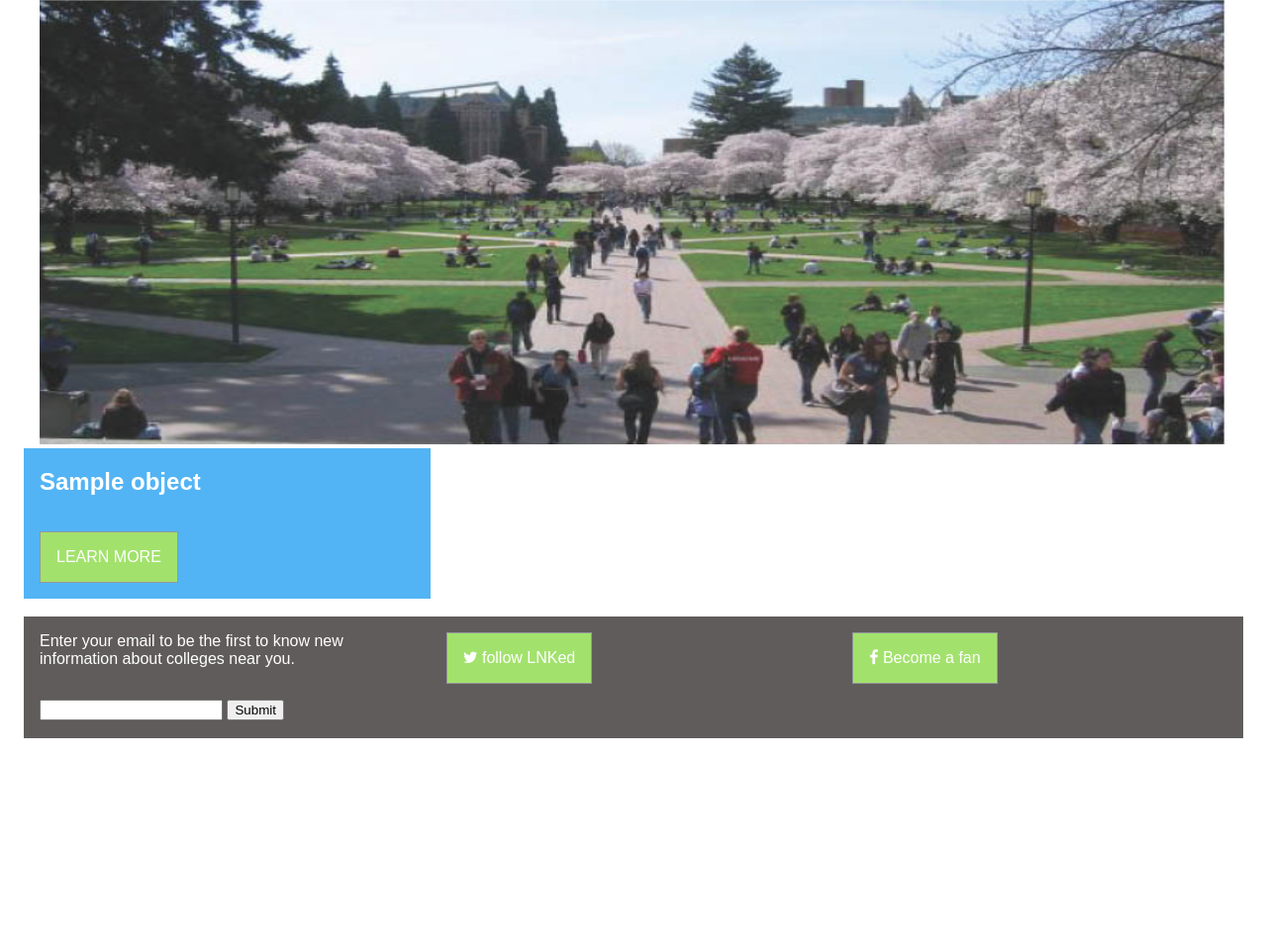
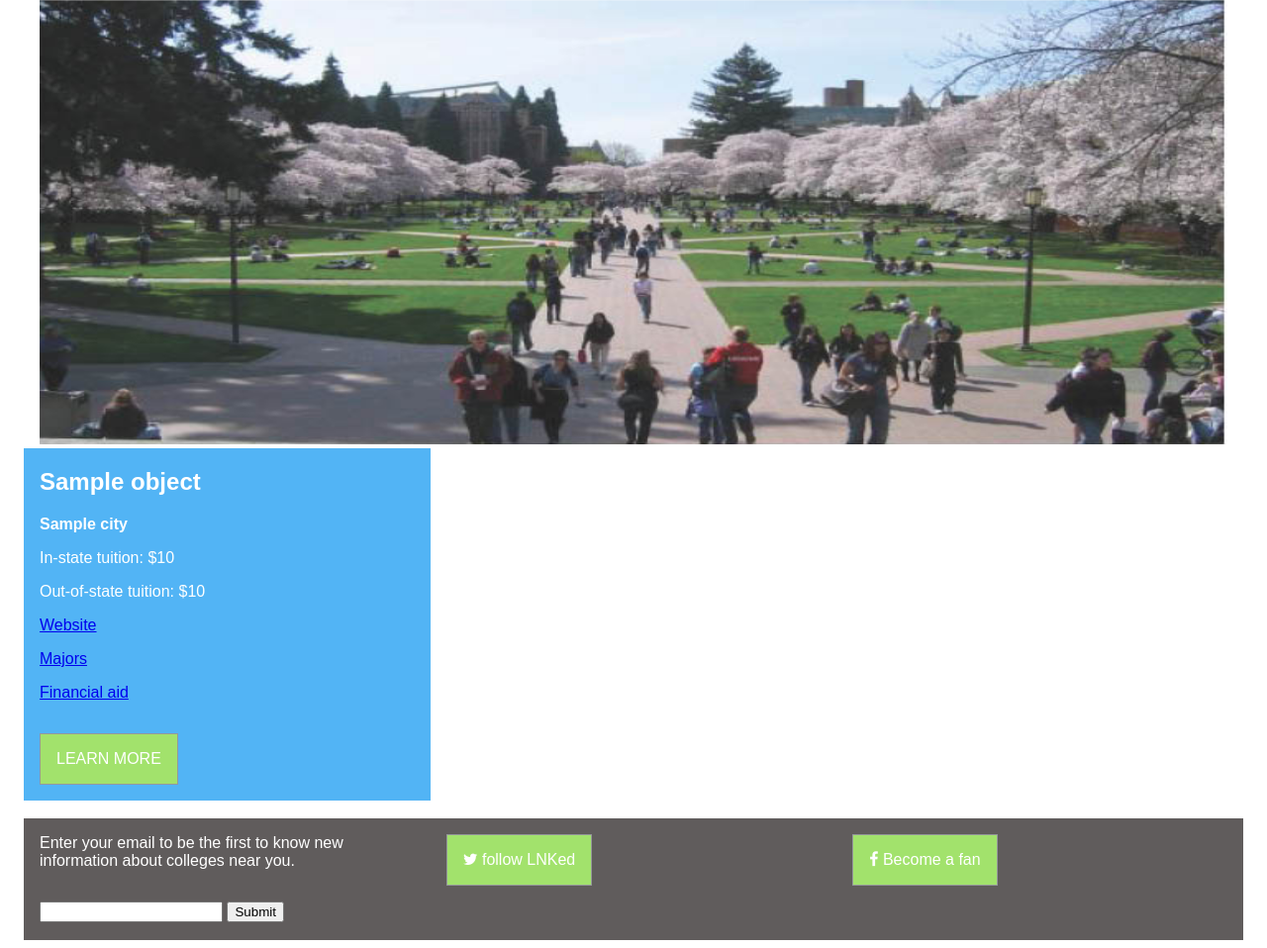
Before and after one commit to NewsNerdsAtCoJMC/ProjectTicoTeam4, a Django app: template lnked/colleges/templates/colleges.html in a window 1280 px wide. Shown: the part 213-1171 px from the top of the page at 99% size. Before the commit the page ends 959 px from the top, so only its background shows below. Run offline with Django 3.2, Linux system fonts and the light colour scheme; the template is opened without the code that fills it: most values are stand-ins (such as "Sample title", 1, 10 or a date in 2020); some libraries are stand-ins or nearby versions.

Commit message:
Colleges & Home pages
- Info about colleges now displays
- Homepage icon link now works

```diff
--- a/lnked/colleges/templates/base.html
+++ b/lnked/colleges/templates/base.html
@@ -27,7 +27,7 @@
 <div class="row">
 	<div class="col-xs-1"></div>
 	<div class="col-xs-2 icon">
-		<p><a href="home.html"><img src="/static/images/gradcap.png" alt="home" width="150" height="150"></a></p>
+		<p><a href="/"><img src="/static/images/gradcap.png" alt="home" width="150" height="150"></a></p>
 	</div>
 	<div class="col-xs-6">
 		<h1>LNKed</h1>
--- a/lnked/colleges/templates/colleges.html
+++ b/lnked/colleges/templates/colleges.html
@@ -1,4 +1,5 @@
 {% extends 'base.html' %}
+{% load humanize %}
 
 {% block title %}Local colleges{% endblock %}
 
@@ -11,7 +12,12 @@
 
 <div class="col-xs-4 about">
 <h2>{{ object.name }}</h2>
-		<p></p>
+		<p><strong>{{ object.city }}</strong></p>
+    <p>In-state tuition: ${{ object.instate_cost|intcomma }}</p>
+    <p>Out-of-state tuition: ${{ object.outstate_cost|intcomma }}</p>
+    <p><a href="{{ object.website }}" target=_blank>Website</a></p>
+    <p><a href="{{ object.majors }}">Majors</a></p>
+    <p><a href="{{ object.financial_aid }}">Financial aid</a></p>
 		<p class="button"><a href="https://www.free-4u.com/Colleges/Nebraska-Colleges.html" target="_blank">LEARN MORE</a></p>
 
 </div>
--- a/lnked/colleges/views.py
+++ b/lnked/colleges/views.py
@@ -23,3 +23,6 @@ def college_comparison(request):
 
 def college_blog(request):
     return render (request, 'colleges/college_blog.html', {})
+
+def home(request):
+    return render(request, 'home.html', {})
```
